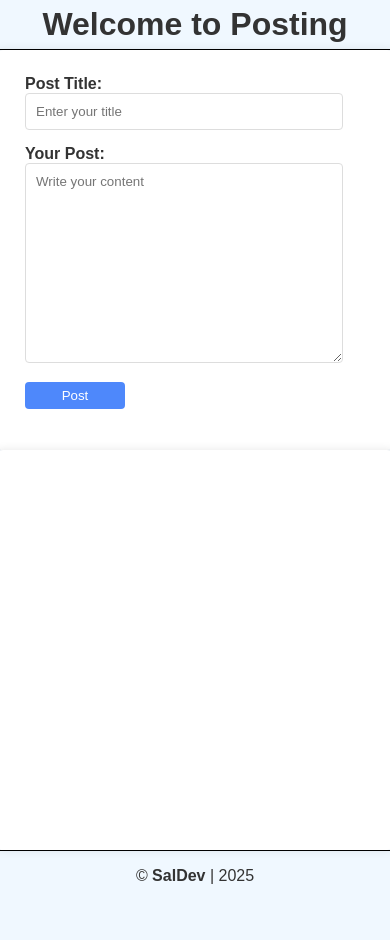
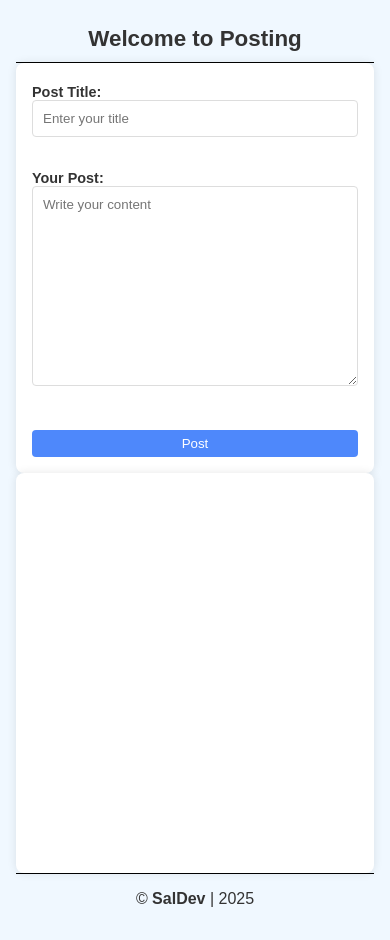
Before and after one commit to JuanSalda91/SBA5, a plain HTML site: page index.html in a window 390 px wide. Before the commit the page ends 901 px from the top, so only its background shows below. Drawn offline with Linux system fonts and the light colour scheme.

Commit message:
css updated with @media, error message styled

```diff
--- a/css/style.css
+++ b/css/style.css
@@ -12,6 +12,7 @@ body {
     display: flex;
     flex-direction: column;
     align-items: center;
+    padding: 16px; /* space from screen edges on small devices */
 }
 
 header {
@@ -33,7 +34,8 @@ header h1 {
     padding: 20px 30px;
     border-radius: 8px;
     box-shadow: 0 0 10px rgba(0, 0, 0, 0.1);
-    width: 400px;
+    width: 100%;        /* responsive width */
+    max-width: 400px;   /* keep the old card size as a max */
     min-height: 400px;
     height: auto;
 }
@@ -49,7 +51,7 @@ header h1 {
 }
 
 .form-group input[type="text"] {
-    width: calc(100% - 22px);
+    width: 100%;
     padding: 10px;
     border: 1px solid #ddd;
     border-radius: 4px;
@@ -57,7 +59,7 @@ header h1 {
 }
 
 .form-group textarea {
-    width: calc(100% - 22px);
+    width: 100%;
     padding: 10px;
     font-family: Arial, Helvetica, sans-serif;
     resize: vertical;
@@ -68,13 +70,14 @@ header h1 {
 }
 
 #li-container {
-      margin-top: auto;
+    margin-top: auto;
     margin-bottom: auto;
     background-color: #fff;
     padding: 20px 30px;
     border-radius: 8px;
     box-shadow: 0 0 10px rgba(0, 0, 0, 0.1);
-    width: 400px;
+    width: 100%;        /* responsive width */
+    max-width: 400px;   /* same card max width */
     min-height: 400px;
     height: auto;
 }
@@ -83,6 +86,7 @@ header h1 {
     height: 300px;
     overflow-y: auto;
 }
+
 .post-item {
     border: solid #ddd 1px;
     border-radius: 4px;
@@ -97,7 +101,7 @@ header h1 {
 }
 
 .p-content {
-    background-color:lemonchiffon;
+    background-color: lemonchiffon;
     border-radius: 3px;
     border: none;
     margin-top: 2px;
@@ -163,13 +167,56 @@ button[type="submit"] {
 }
 
 button[type="submit"]:hover {
-    background-color:  rgb(48, 166, 64);
+    background-color: rgb(48, 166, 64);
 }
 
-.footer{
+.footer {
     border-top: solid black 1px;
     width: 100%;
     text-align: center;
     padding-top: 16px;
     padding-bottom: 16px;
 }
+
+.error-message {
+  color: red;
+  font-size: 0.85rem;
+  margin-top: 4px;
+  display: block;      /* put the error on its own line */
+  min-height: 1em;     /* reserves space so layout doesn’t jump */
+}
+
+
+/* --- Responsive tweaks for small screens --- */
+@media (max-width: 480px) {
+    header {
+        height: auto;
+        padding: 10px;
+        text-align: center;
+    }
+
+    header h1 {
+        font-size: 1.4rem;
+    }
+
+    .main-container,
+    #li-container {
+        padding: 16px;
+    }
+
+    .form-group label {
+        font-size: 0.9rem;
+    }
+
+    button[type="submit"],
+    .edit-btn,
+    .delete-btn {
+        width: 100%;      /* full-width buttons on phones */
+        margin-top: 8px;
+        float: none;      /* stack nicely */
+    }
+
+    .p-content {
+        font-size: 0.9rem;
+    }
+}
```
